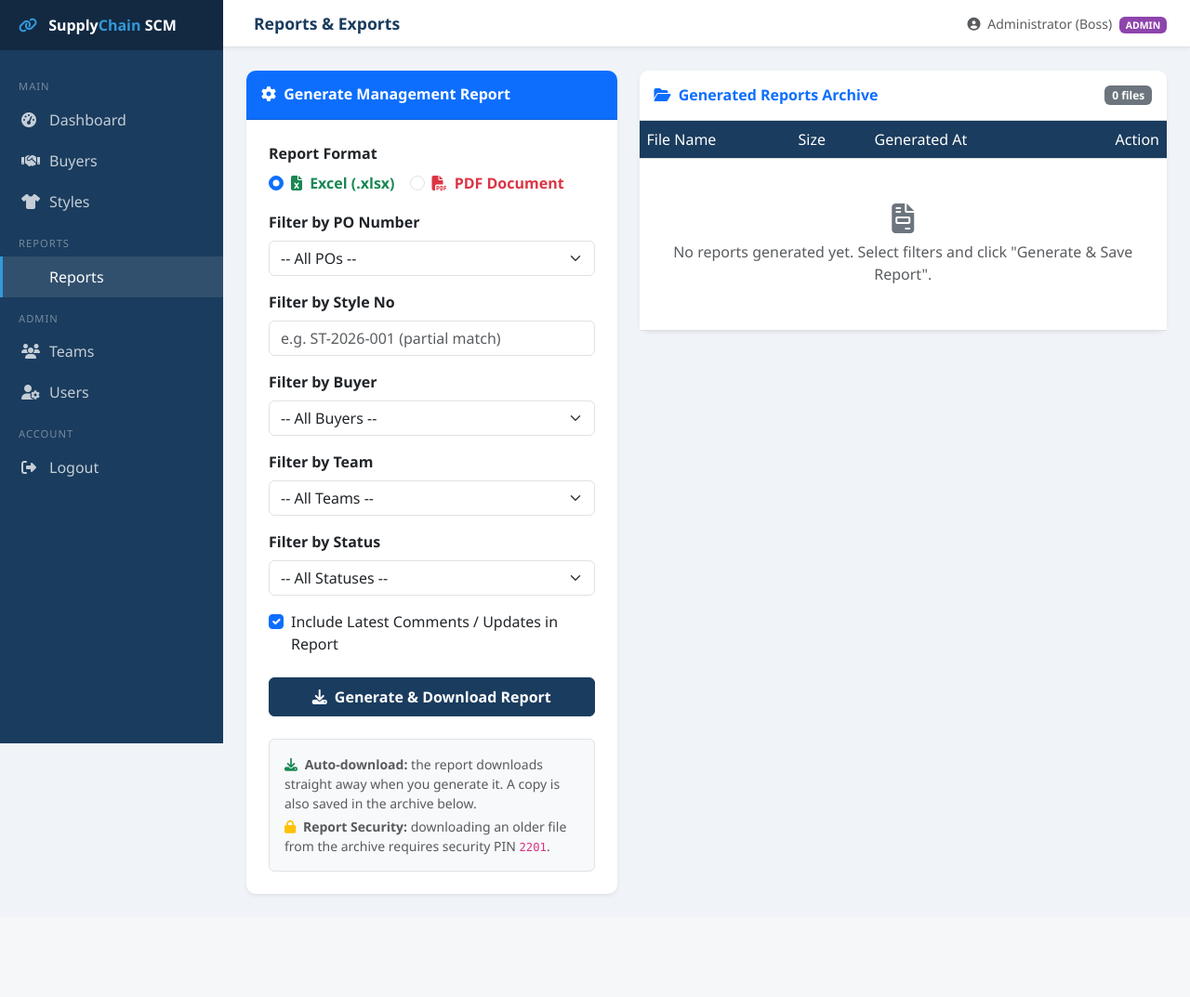
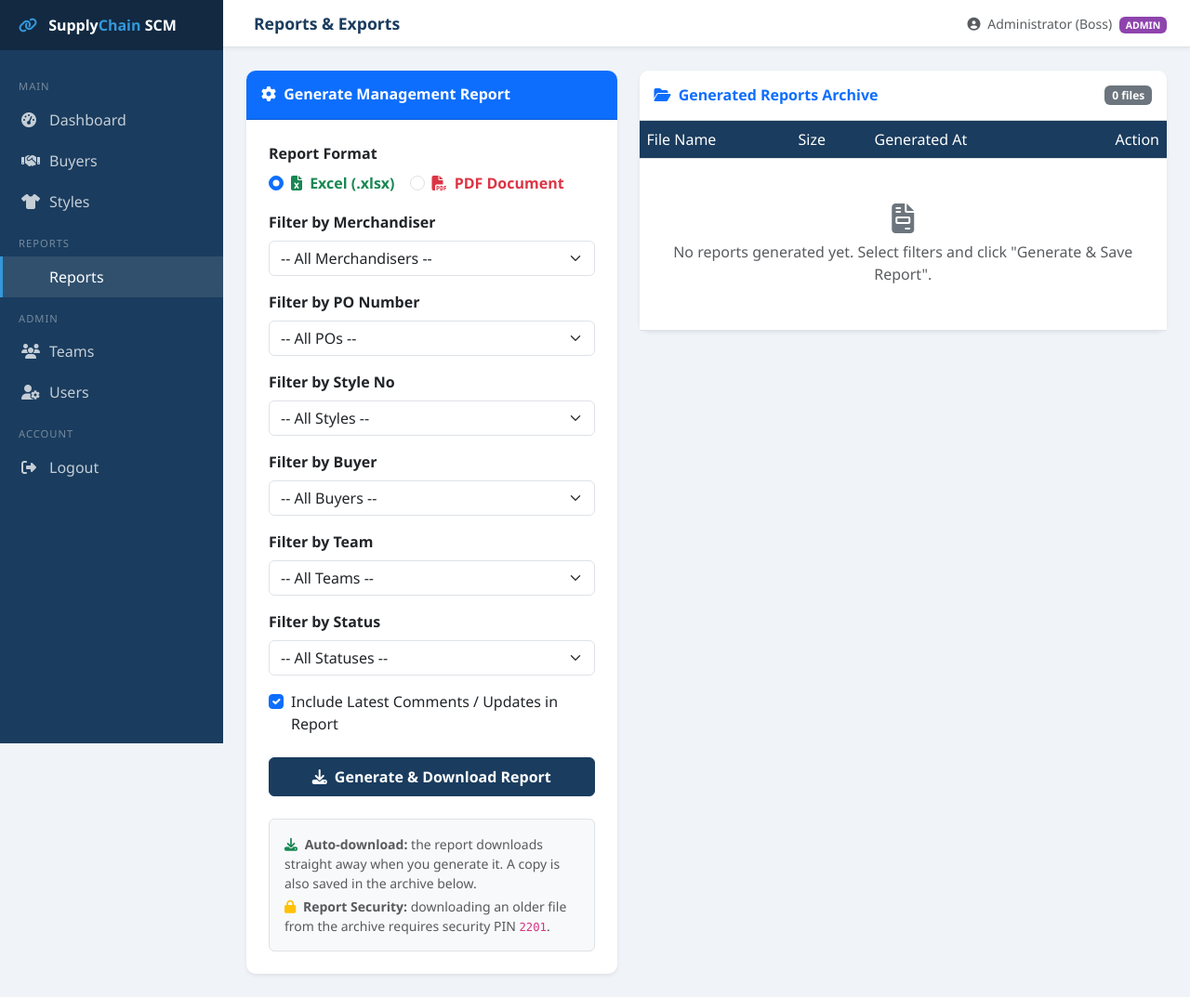
Before and after one commit to arafatovo77/SupplyChain-Software, a Flask app: page /reports in a window 1280 px wide. Shown: the whole page at 93% size. Before the commit the page ends 965 px from the top, so only its background shows below. Run offline with Flask 3, Linux system fonts and the light colour scheme; a user stored in the database is signed in; data that the repository does not hold is empty.

Commit message:
Reports: Merchandiser dropdown + Style No dropdown (clear selection)

```diff
--- a/templates/reports.html
+++ b/templates/reports.html
@@ -30,6 +30,16 @@
           </div>
 
           <div class="mb-3">
+            <label class="form-label fw-bold">Filter by Merchandiser</label>
+            <select name="merchandiser" class="form-select">
+              <option value="">-- All Merchandisers --</option>
+              {% for m in merch_list %}
+              <option value="{{ m }}">{{ m }}</option>
+              {% endfor %}
+            </select>
+          </div>
+
+          <div class="mb-3">
             <label class="form-label fw-bold">Filter by PO Number</label>
             <select name="po" class="form-select">
               <option value="">-- All POs --</option>
@@ -41,7 +51,12 @@
 
           <div class="mb-3">
             <label class="form-label fw-bold">Filter by Style No</label>
-            <input type="text" name="style_no" class="form-control" placeholder="e.g. ST-2026-001 (partial match)">
+            <select name="style_no" class="form-select">
+              <option value="">-- All Styles --</option>
+              {% for s in style_list %}
+              <option value="{{ s }}">{{ s }}</option>
+              {% endfor %}
+            </select>
           </div>
 
           <div class="mb-3">
```
